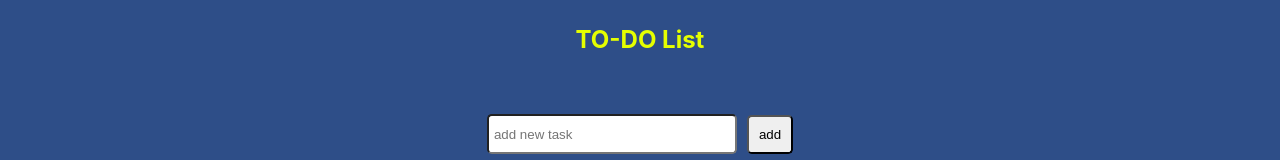
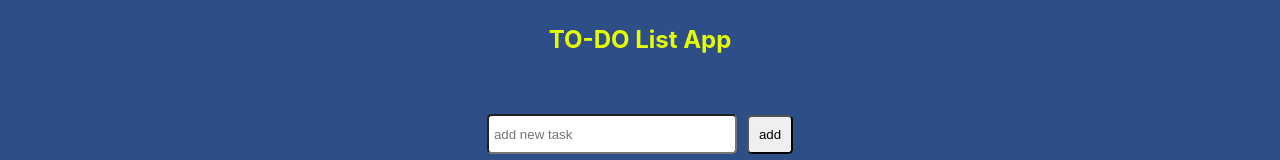
Before and after one commit to ifreelander/todolist, a React (Create React App) app: page / in a window 1280 px wide. Shown: the top 160 px of the page. Built offline with nearby package versions, Linux system fonts and the light colour scheme; no server answers.

Commit message:
Added style

```diff
--- a/src/Components/Header.js
+++ b/src/Components/Header.js
@@ -3,7 +3,7 @@ import React from 'react';
 const Header = () => {
   return (
     <h2 data-testid="title" className="header">
-      TO-DO List
+      TO-DO List App
     </h2>
   );
 };
--- a/src/Components/Input.js
+++ b/src/Components/Input.js
@@ -10,6 +10,7 @@ const addTodo = async (todo) => {
   try {
     const response = await fetch('http://localhost:3000/todos', postRequest);
     const addedTodo = await response.json();
+    console.log('----res----', response.status);
     return addedTodo;
   } catch (error) {}
 };
```
